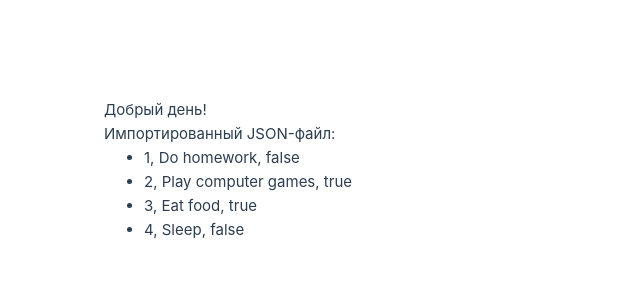
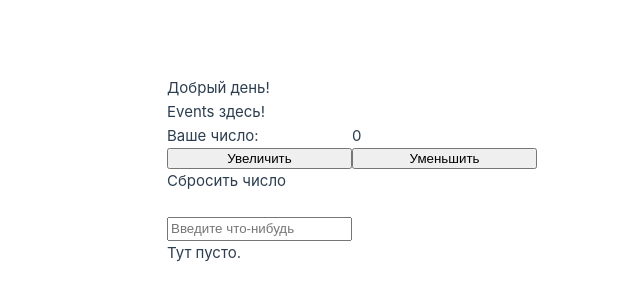
Before and after one commit to Eternal-insomnia/Dynamic-components, a Vue app: page / in a window 1280 px wide. Shown: the part 230-530 px from the top of the page, without its empty margins (288-928 px from the left). Built offline with nearby package versions, Linux system fonts and the light colour scheme.

Commit message:
Added @click.stop
Added the click.stop module to the Event component

```diff
--- a/src/App.vue
+++ b/src/App.vue
@@ -4,8 +4,8 @@
   <!-- <Created @response="(msg) => childMsg = msg"/>
   <p>{{ childMsg }}</p> -->
   <!-- <Data/> -->
-  <!-- <Events/> -->
-  <JsonImport/>
+  <Events/>
+  <!-- <JsonImport/> -->
   <!-- <Methods/> -->
   <!-- <Mounted/> -->
   <!-- <Vfor/> -->
--- a/src/components/Events.vue
+++ b/src/components/Events.vue
@@ -1,15 +1,24 @@
 <template>
+  <p>Events здесь!</p><br>
   <p>Ваше число:</p>
   <p>{{ number }}</p>
   <button @click="increment()">Увеличить</button>
   <button @click="number--">Уменьшить</button>
+  <p @click="number=0">Сбросить
+    <span @click.stop="">число</span>
+  </p>
+  <br><br>
+  <input @input="(event) => message = event.target.value" placeholder="Введите что-нибудь"><br>
+  <p v-if="message==''">Тут пусто...</p>
+  <p v-else>{{ message }}</p><br>
 </template>
 
 <script>
 export default {
   data() {
     return {
-      number: 0
+      number: 0,
+      message: "Тут пусто."
     }
   },
   methods: {
--- a/src/components/JsonImport.vue
+++ b/src/components/JsonImport.vue
@@ -1,4 +1,5 @@
 <template>
+  <p>JSON import здесь!</p><br>
   <p>Импортированный JSON-файл:</p><br>
   <ul>
     <li v-for="task in taskList">
--- a/src/components/Methods.vue
+++ b/src/components/Methods.vue
@@ -1,4 +1,5 @@
 <template>
+  <p>Methods здесь!</p><br>
   <input v-model="message" placeholder="Введите что-нибудь"><br>
   <p>Ваше "что-нибудь":</p><br>
   <p v-if="message==''" style="color: #bbb;">Вы ничего не написали</p>
--- a/src/components/V-model.vue
+++ b/src/components/V-model.vue
@@ -1,4 +1,5 @@
 <template>
+  <p>V-model здесь!</p><br>
   <input v-model="message" placeholder="Введите что-нибудь"><br>
   <p>Ваше "что-нибудь":</p><br>
   <p>{{ message }}</p>
--- a/src/components/Watch.vue
+++ b/src/components/Watch.vue
@@ -1,4 +1,5 @@
 <template>
+  <p>Watch здвесь!</p><br>
   <p>Введите слово:</p><br>
   <input v-model="message" placeholder="Вы ещё ничего не ввели..."/><br>
   <p v-if="message!=''">{{ revMessage }}</p>
```
